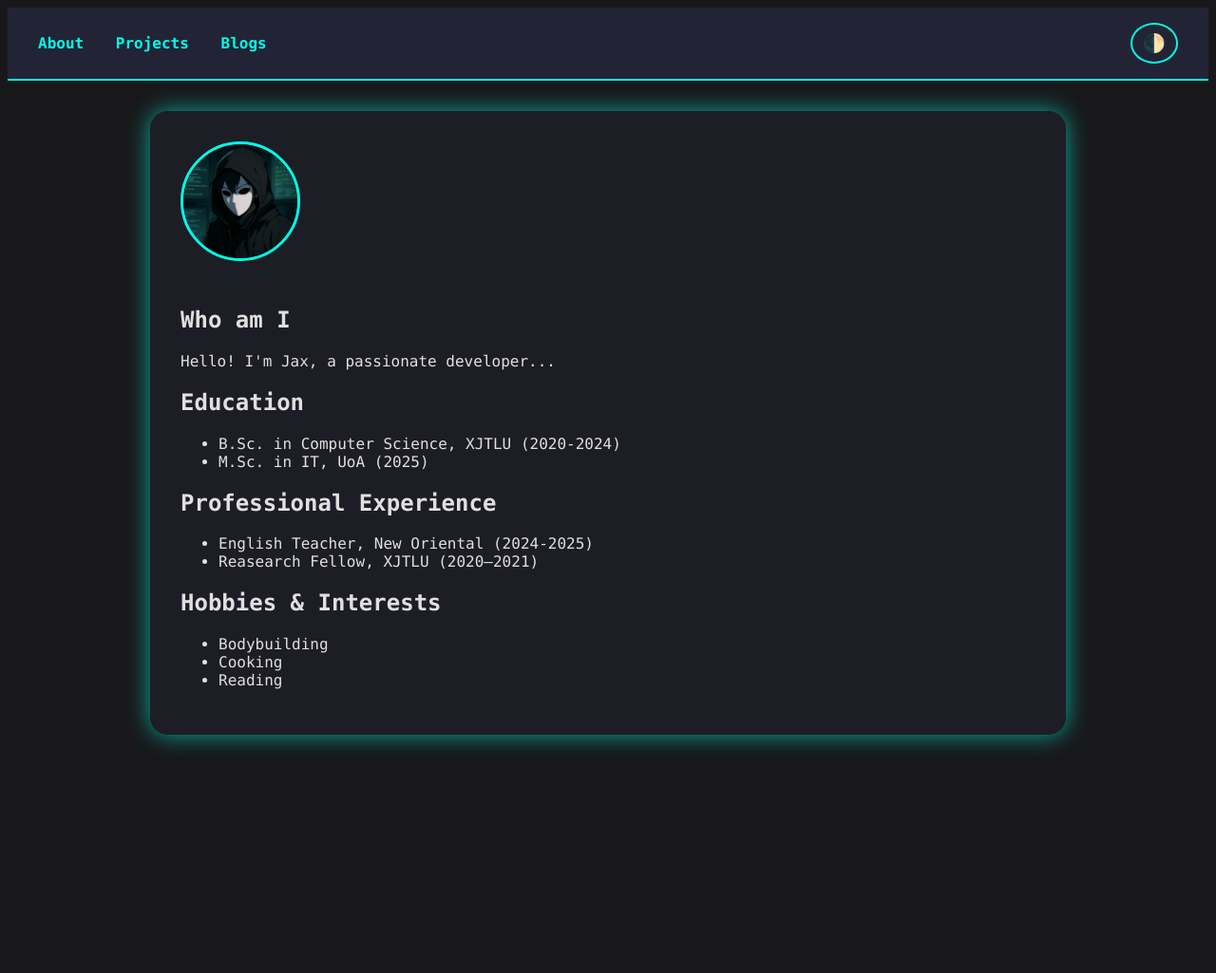
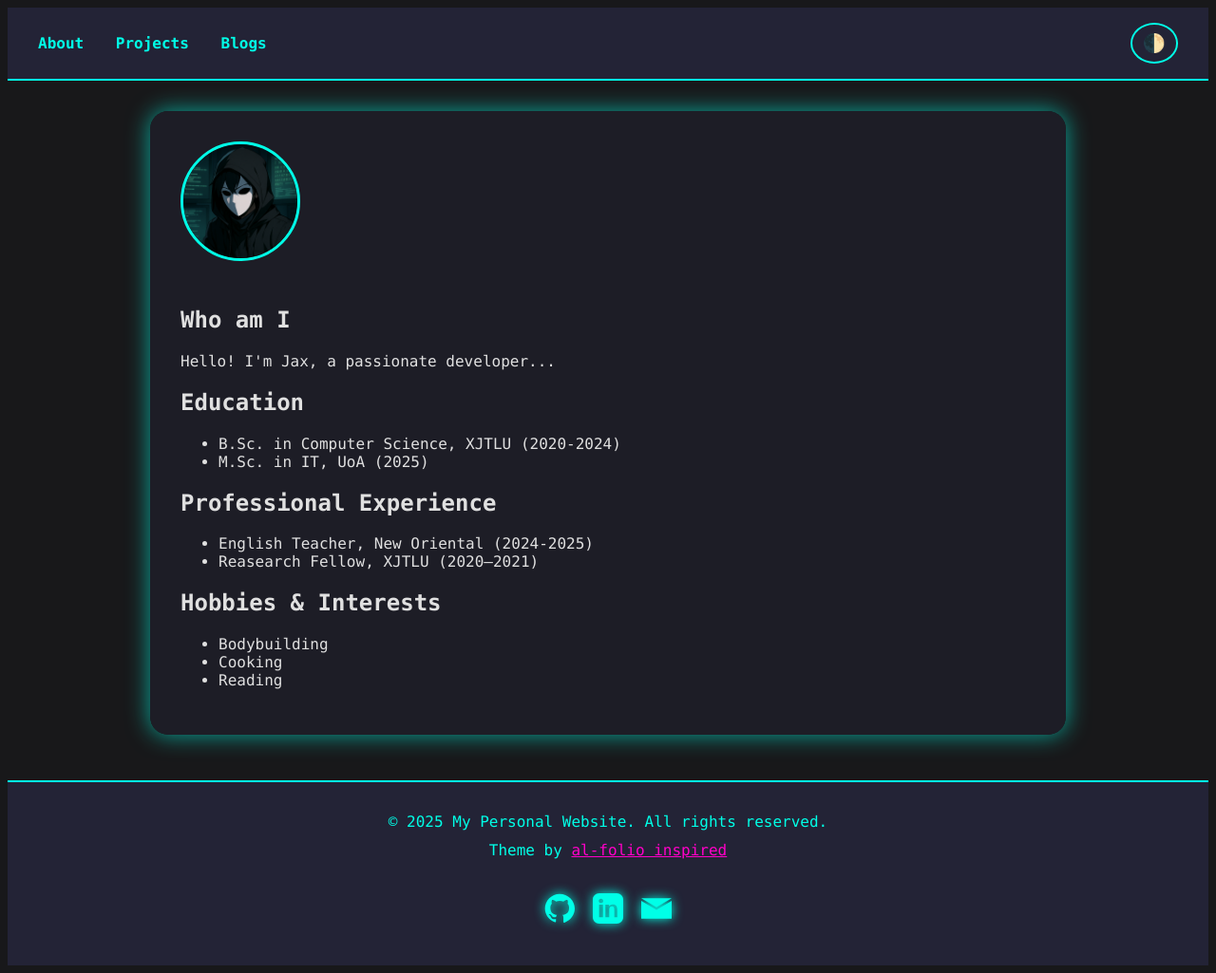
Before and after one commit to kdpkst/kdpkst.github.io, a Jekyll site: the page built from pages/index.md, in a window 1280 px wide. Shown: the whole page at 95% size. Built offline with Jekyll 4.4.1, drawn with Linux system fonts in a browser that asks for light colours; before the commit the page ends 900 px from its top, so only the background shows below that.

Commit message:
add a footer for all pages

```diff
--- a/_data/projects.yml
+++ b/_data/projects.yml
@@ -7,3 +7,9 @@
 - title: "title"
   description: "des"
   url: "https://github.com/yourusername/portfolio"
+- title: "title"
+  description: "des"
+  url: "https://github.com/yourusername/portfolio"
+- title: "title"
+  description: "des"
+  url: "https://github.com/yourusername/portfolio"
--- /dev/null
+++ b/_includes/footer.html
@@ -0,0 +1,7 @@
+<footer class="site-footer">
+  <div class="footer-content">
+    <span>&copy; {{ site.time | date: '%Y' }} {{ site.title }}. All rights reserved.</span>
+    <span>Theme by <a href="https://github.com/al-folio" target="_blank">al-folio inspired</a></span>
+    {% include social-icons.html %}
+  </div>
+</footer>
--- /dev/null
+++ b/_includes/social-icons.html
@@ -0,0 +1,11 @@
+<div class="social-icons">
+  <a href="https://github.com/yourusername" target="_blank" aria-label="GitHub">
+    <svg viewBox="0 0 24 24"><path d="M12 .5C5.73.5.5 5.73.5 12c0 5.08 3.29 9.39 7.86 10.91.58.11.79-.25.79-.56v-2.02c-3.2.7-3.87-1.39-3.87-1.39-.53-1.34-1.3-1.7-1.3-1.7-1.06-.72.08-.71.08-.71 1.17.08 1.79 1.2 1.79 1.2 1.04 1.78 2.73 1.27 3.4.97.11-.75.41-1.27.75-1.56-2.55-.29-5.23-1.28-5.23-5.7 0-1.26.45-2.29 1.19-3.1-.12-.29-.52-1.46.11-3.05 0 0 .97-.31 3.18 1.18a11.1 11.1 0 0 1 2.9-.39c.98 0 1.97.13 2.9.39 2.2-1.49 3.17-1.18 3.17-1.18.63 1.59.23 2.76.11 3.05.74.81 1.19 1.84 1.19 3.1 0 4.43-2.69 5.41-5.25 5.7.42.36.8 1.09.8 2.2v3.26c0 .31.21.67.8.56C20.71 21.39 24 17.08 24 12c0-6.27-5.23-11.5-12-11.5z"/></svg>
+  </a>
+  <a href="https://linkedin.com/in/yourusername" target="_blank" aria-label="LinkedIn">
+    <svg viewBox="0 0 24 24"><path d="M19 0h-14c-2.76 0-5 2.24-5 5v14c0 2.76 2.24 5 5 5h14c2.76 0 5-2.24 5-5v-14c0-2.76-2.24-5-5-5zm-11 19h-3v-10h3v10zm-1.5-11.28c-.97 0-1.75-.79-1.75-1.75s.78-1.75 1.75-1.75 1.75.78 1.75 1.75-.78 1.75-1.75 1.75zm13.5 11.28h-3v-5.6c0-1.34-.03-3.07-1.87-3.07-1.87 0-2.16 1.46-2.16 2.97v5.7h-3v-10h2.89v1.36h.04c.4-.75 1.37-1.54 2.82-1.54 3.01 0 3.57 1.98 3.57 4.56v5.62z"/></svg>
+  </a>
+  <a href="mailto:your@email.com" aria-label="Email">
+    <svg viewBox="0 0 24 24"><path d="M12 13.065l-11.99-7.065v14h24v-14l-12.01 7.065zm11.99-9.065h-23.98l11.99 7.065 11.99-7.065z"/></svg>
+  </a>
+</div>
--- a/_layouts/default.html
+++ b/_layouts/default.html
@@ -18,5 +18,7 @@
   <main>
     {{ content }}
   </main>
+  {% include back-to-top.html %}
+  {% include footer.html %}
 </body>
 </html>
--- a/assets/css/style.css
+++ b/assets/css/style.css
@@ -134,3 +134,77 @@ body.light-mode .category {
 body.light-mode .self-portrait {
   border: 3px solid #ff00c8;
 }
+
+
+/* Social Icons */
+.social-icons {
+  display: flex;
+  gap: 1.2rem;
+  justify-content: center;
+  margin: 1.5rem 0;
+}
+.social-icons a svg {
+  width: 2rem;
+  height: 2rem;
+  fill: #00ffe7;
+  transition: fill 0.2s, filter 0.2s;
+  filter: drop-shadow(0 0 6px #00ffe7);
+}
+.social-icons a:hover svg {
+  fill: #ff00c8;
+  filter: drop-shadow(0 0 12px #ff00c8);
+}
+
+
+/* Back to Top Button */
+#back-to-top {
+  display: none;
+  position: fixed;
+  bottom: 2.5rem;
+  right: 2.5rem;
+  z-index: 100;
+  background: #232336;
+  color: #00ffe7;
+  border: 2px solid #00ffe7;
+  border-radius: 50%;
+  width: 3rem;
+  height: 3rem;
+  font-size: 2rem;
+  cursor: pointer;
+  box-shadow: 0 0 16px #00ffe7;
+  transition: background 0.2s, color 0.2s, border 0.2s;
+}
+#back-to-top:hover {
+  background: #ff00c8;
+  color: #fff;
+  border: 2px solid #ff00c8;
+  box-shadow: 0 0 24px #ff00c8;
+}
+
+/* Footer */
+.site-footer {
+  background: #232336;
+  color: #00ffe7;
+  text-align: center;
+  padding: 2rem 1rem 1rem 1rem;
+  margin-top: 3rem;
+  border-top: 2px solid #00ffe7;
+}
+.site-footer a {
+  color: #ff00c8;
+  text-decoration: underline;
+}
+.site-footer .footer-content {
+  display: flex;
+  flex-direction: column;
+  gap: 0.7rem;
+  align-items: center;
+}
+body.light-mode .site-footer {
+  background: #fff;
+  color: #ff00c8;
+  border-top: 2px solid #ff00c8;
+}
+body.light-mode .site-footer a {
+  color: #00ffe7;
+}
```
Also changed, not shown: _includes/back-to-top.html (added, +12 -0 lines).
